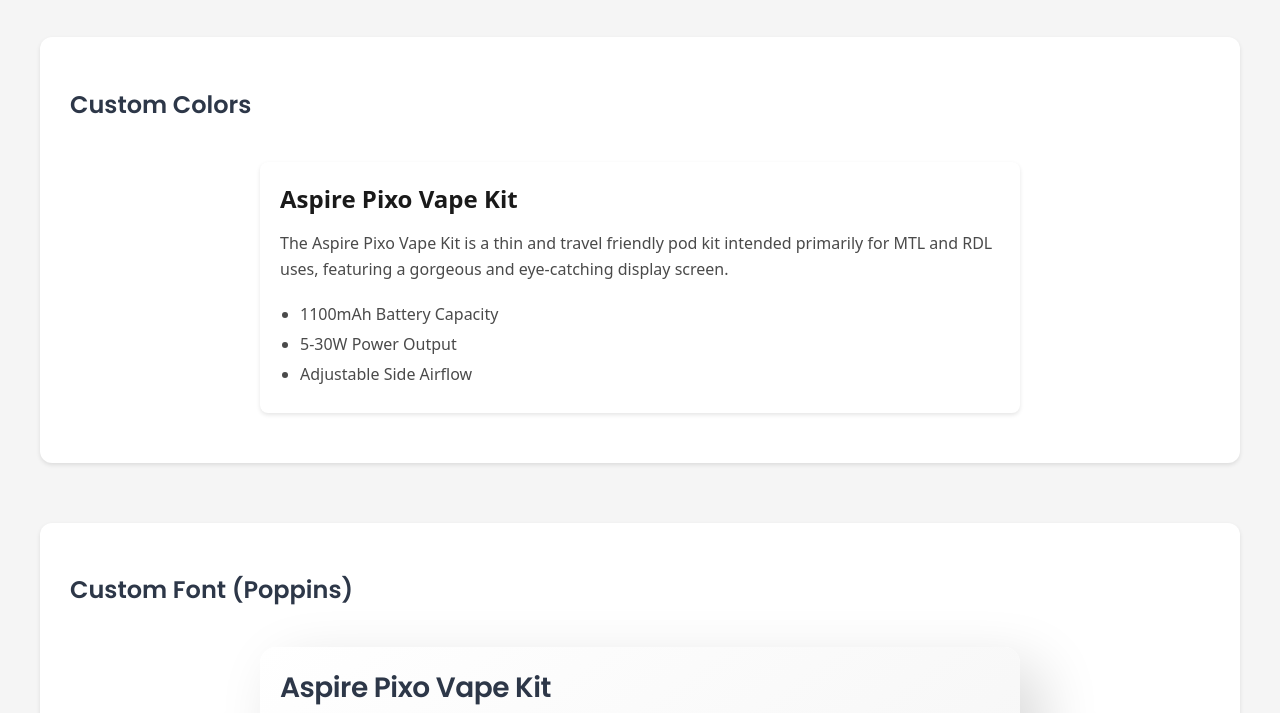
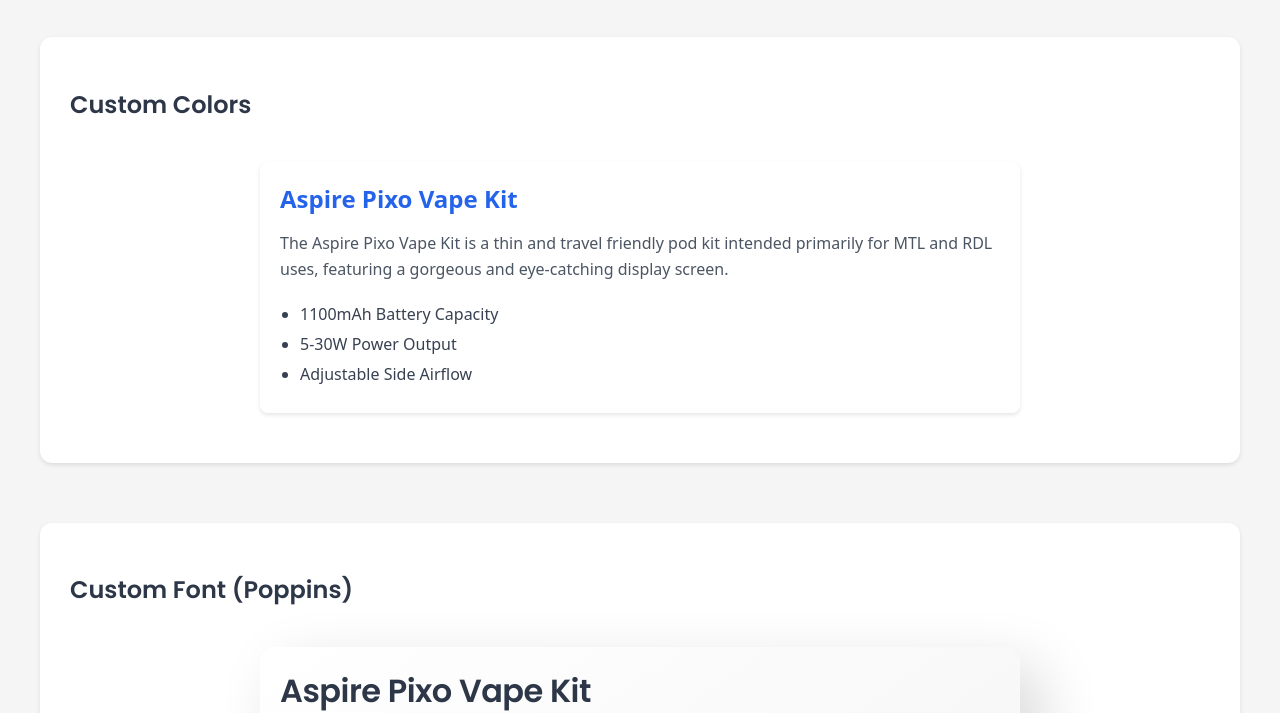
Before and after one commit to fredn3y/product-description-component, a website built with Vite: page src/test-customization.html in a window 1280 px wide. Shown: the part 92-805 px from the top of the page. Built offline with nearby package versions, Linux system fonts and the light colour scheme.

Commit message:
inherit font styles

```diff
--- a/src/themes/theme-styles.ts
+++ b/src/themes/theme-styles.ts
@@ -7,17 +7,19 @@
       border-radius: 8px;
       box-shadow: 0 2px 4px rgba(0,0,0,0.1);
       overflow: hidden;
+      font-family: var(--pd-font-family, inherit);
     }
     .product-title {
-      font-size: 24px;
-      font-weight: 600;
-      color: #1a1a1a;
+      font-size: var(--pd-title-font-size, 24px);
+      font-weight: var(--pd-title-font-weight, 600);
+      color: var(--pd-title-color, #1a1a1a);
     }
     .product-description {
-      color: #4a4a4a;
+      color: var(--pd-description-color, #4a4a4a);
+      font-size: var(--pd-description-font-size, inherit);
     }
     .features-list li {
-      color: #4a4a4a;
+      color: var(--pd-features-color, #4a4a4a);
     }
   `,
   modern: `
@@ -26,19 +28,20 @@
       border-radius: 16px;
       box-shadow: 20px 20px 60px #d9d9d9, -20px -20px 60px #ffffff;
       overflow: hidden;
+      font-family: var(--pd-font-family, inherit);
     }
     .product-title {
-      font-size: 28px;
-      font-weight: 700;
-      color: #2d3748;
+      font-size: var(--pd-title-font-size, 28px);
+      font-weight: var(--pd-title-font-weight, 700);
+      color: var(--pd-title-color, #2d3748);
       letter-spacing: -0.5px;
     }
     .product-description {
-      color: #4a5568;
-      font-size: 17px;
+      color: var(--pd-description-color, #4a5568);
+      font-size: var(--pd-description-font-size, 17px);
     }
     .features-list li {
-      color: #4a5568;
+      color: var(--pd-features-color, #4a5568);
       position: relative;
       padding-left: 24px;
     }
@@ -55,18 +58,19 @@
       border: 1px solid #e2e8f0;
       border-radius: 0;
       overflow: hidden;
+      font-family: var(--pd-font-family, inherit);
     }
     .product-title {
-      font-size: 24px;
-      font-weight: 500;
-      color: #000;
+      font-size: var(--pd-title-font-size, 24px);
+      font-weight: var(--pd-title-font-weight, 500);
+      color: var(--pd-title-color, #000);
       border-bottom: 2px solid #000;
       padding-bottom: 8px;
       margin-bottom: 24px;
     }
     .product-description {
-      color: #2d3748;
-      font-size: 16px;
+      color: var(--pd-description-color, #2d3748);
+      font-size: var(--pd-description-font-size, 16px);
       line-height: 1.8;
     }
     .features-list {
@@ -74,7 +78,7 @@
       padding: 0;
     }
     .features-list li {
-      color: #2d3748;
+      color: var(--pd-features-color, #2d3748);
       padding: 8px 0;
       border-bottom: 1px solid #e2e8f0;
     }
@@ -85,17 +89,19 @@
       border-radius: 12px;
       box-shadow: 0 4px 6px rgba(0,0,0,0.2);
       overflow: hidden;
+      font-family: var(--pd-font-family, inherit);
     }
     .product-title {
-      font-size: 26px;
-      font-weight: 600;
-      color: #fff;
+      font-size: var(--pd-title-font-size, 26px);
+      font-weight: var(--pd-title-font-weight, 600);
+      color: var(--pd-title-color, #fff);
     }
     .product-description {
-      color: #cbd5e0;
+      color: var(--pd-description-color, #cbd5e0);
+      font-size: var(--pd-description-font-size, inherit);
     }
     .features-list li {
-      color: #cbd5e0;
+      color: var(--pd-features-color, #cbd5e0);
     }
     .features-list li::marker {
       color: #4299e1;
@@ -109,6 +115,7 @@
       box-shadow: 0 20px 25px -5px rgba(0,0,0,0.1);
       overflow: hidden;
       position: relative;
+      font-family: var(--pd-font-family, 'Georgia', serif);
     }
     .product-container::before {
       content: "";
@@ -120,21 +127,18 @@
       background: linear-gradient(90deg, #667eea, #764ba2);
     }
     .product-title {
-      font-size: 28px;
-      font-weight: 600;
-      color: #1a202c;
-      font-family: 'Georgia', serif;
+      font-size: var(--pd-title-font-size, 28px);
+      font-weight: var(--pd-title-font-weight, 600);
+      color: var(--pd-title-color, #1a202c);
     }
     .product-description {
-      color: #4a5568;
-      font-size: 16px;
+      color: var(--pd-description-color, #4a5568);
+      font-size: var(--pd-description-font-size, 16px);
       line-height: 1.8;
-      font-family: 'Georgia', serif;
     }
     .features-list li {
-      color: #4a5568;
+      color: var(--pd-features-color, #4a5568);
       padding: 4px 0;
-      font-family: 'Georgia', serif;
     }
   `,
   'feature-heavy': `
@@ -145,12 +149,13 @@
       padding: 32px;
       max-width: 1200px;
       margin: 0 auto;
+      font-family: var(--pd-font-family, inherit);
     }
 
     .product-intro {
       margin-bottom: 40px;
-      color: #374151;
-      font-size: 1.125rem;
+      color: var(--pd-description-color, #374151);
+      font-size: var(--pd-description-font-size, 1.125rem);
       line-height: 1.75;
     }
 
@@ -159,9 +164,9 @@
     }
 
     .key-features-section h2 {
-      font-size: 2rem;
-      font-weight: 600;
-      color: #1f2937;
+      font-size: var(--pd-title-font-size, 2rem);
+      font-weight: var(--pd-title-font-weight, 600);
+      color: var(--pd-title-color, #1f2937);
       margin-bottom: 24px;
     }
 
@@ -179,6 +184,7 @@
       display: flex;
       align-items: center;
       gap: 12px;
+      color: var(--pd-features-color, #374151);
     }
 
     .key-feature-item i {
@@ -227,9 +233,9 @@
     }
 
     .specs-table h2 {
-      font-size: 2rem;
-      font-weight: 600;
-      color: #1f2937;
+      font-size: var(--pd-title-font-size, 2rem);
+      font-weight: var(--pd-title-font-weight, 600);
+      color: var(--pd-title-color, #1f2937);
       margin-bottom: 24px;
     }
 
@@ -252,11 +258,11 @@
 
     .specs-label {
       font-weight: 500;
-      color: #374151;
+      color: var(--pd-features-color, #374151);
     }
 
     .specs-value {
-      color: #6b7280;
+      color: var(--pd-description-color, #6b7280);
     }
 
     .contents-section {
@@ -264,9 +270,9 @@
     }
 
     .contents-section h2 {
-      font-size: 2rem;
-      font-weight: 600;
-      color: #1f2937;
+      font-size: var(--pd-title-font-size, 2rem);
+      font-weight: var(--pd-title-font-weight, 600);
+      color: var(--pd-title-color, #1f2937);
       margin-bottom: 24px;
     }
 
@@ -281,7 +287,7 @@
       display: flex;
       align-items: center;
       gap: 8px;
-      color: #374151;
+      color: var(--pd-features-color, #374151);
     }
 
     .contents-item::before {
```
Also changed, not shown: src/index.html (+42 -8 lines).
